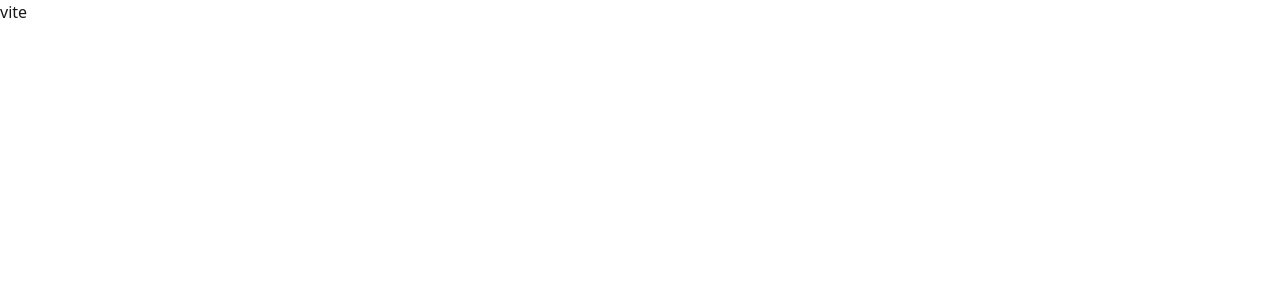
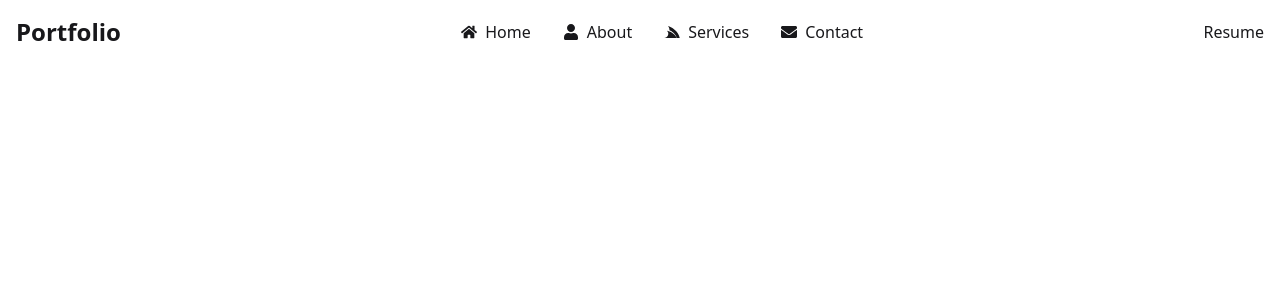
Before and after one commit to bharatroy4D/bharat-dev, a React (Vite) app: page / in a window 1280 px wide. Shown: the top 300 px of the page. Built offline with nearby package versions, Linux system fonts and the light colour scheme.

Commit message:
navbar menu icon set

```diff
--- a/package.json
+++ b/package.json
@@ -14,6 +14,7 @@
     "daisyui": "^5.1.26",
     "react": "^19.1.0",
     "react-dom": "^19.1.0",
+    "react-icons": "^5.5.0",
     "tailwindcss": "^4.1.14"
   },
   "devDependencies": {
--- a/src/App.jsx
+++ b/src/App.jsx
@@ -1,9 +1,10 @@
 import React from 'react';
+import Navbar from './Components/navbar/Navbar';
 
 const App = () => {
   return (
     <div>
-      <h1>vite</h1>
+      <Navbar />
     </div>
   );
 };
--- /dev/null
+++ b/src/Components/navbar/Navbar.jsx
@@ -0,0 +1,30 @@
+import React from 'react';
+import { FaHome, FaUser, FaServicestack, FaEnvelope } from 'react-icons/fa';
+
+const Navbar = () => {
+    const menuLink = [
+        { id: "#home", name: "Home", icon: <FaHome /> },
+        { id: "#about", name: "About", icon: <FaUser /> },
+        { id: "#services", name: "Services", icon: <FaServicestack /> },
+        { id: "#contact", name: "Contact", icon: <FaEnvelope /> },
+    ];
+
+    return (
+        <div className='max-w-screen-xl mx-auto flex items-center justify-between p-4'>
+            <h1 className='text-2xl font-bold'>Portfolio</h1>
+            <div className='flex items-center gap-8'>
+                {
+                    menuLink.map(menu => (
+                        <div key={menu.id} className='flex items-center gap-2 cursor-pointer hover:text-blue-500 duration-300'>
+                            <span>{menu.icon}</span>
+                            <h1>{menu.name}</h1>
+                        </div>
+                    ))
+                }
+            </div>
+            <button>Resume</button>
+        </div>
+    );
+};
+
+export default Navbar;
```
Also changed, not shown: 1 other file (tests, documents, lock files or other folders).
